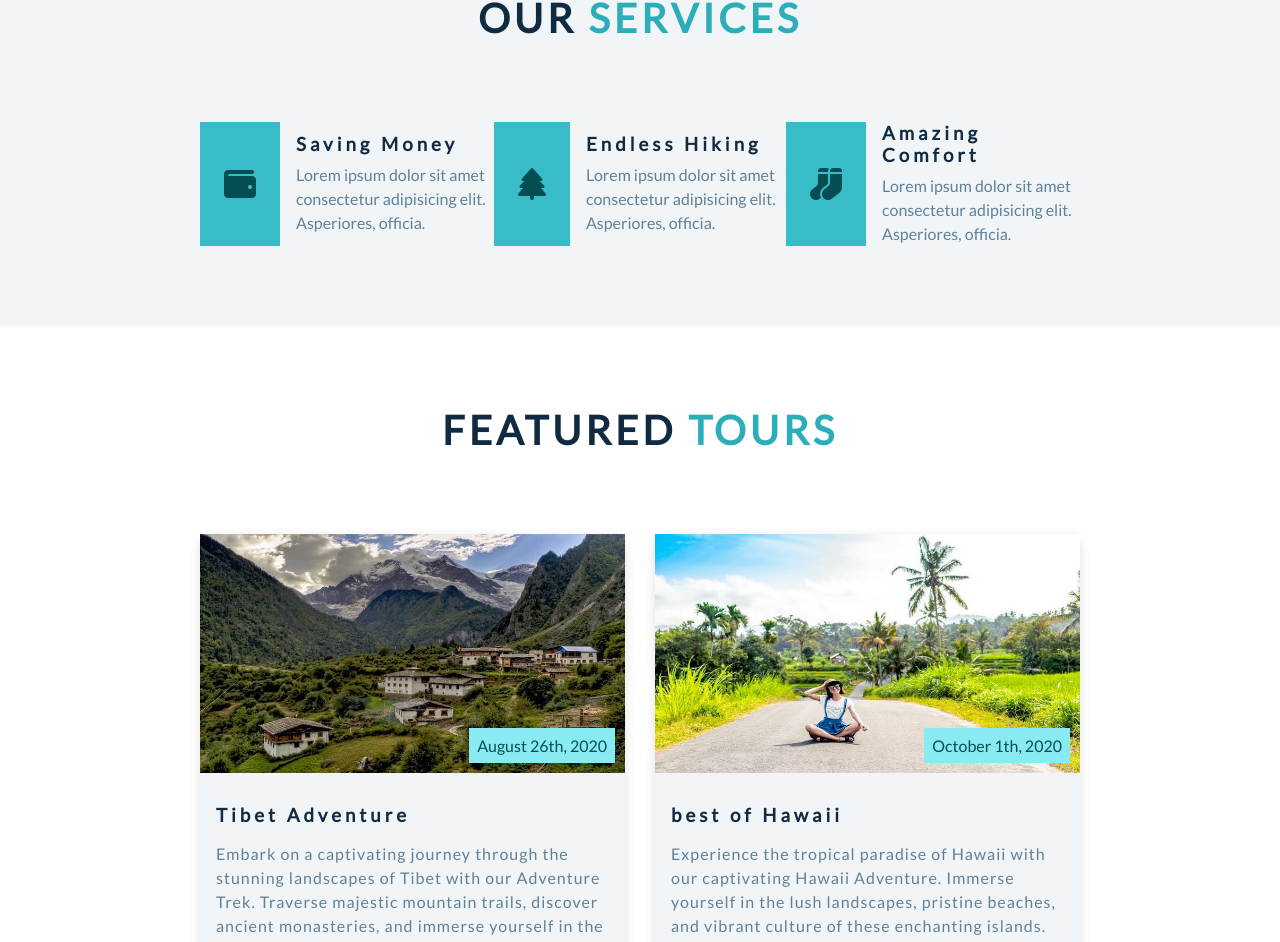
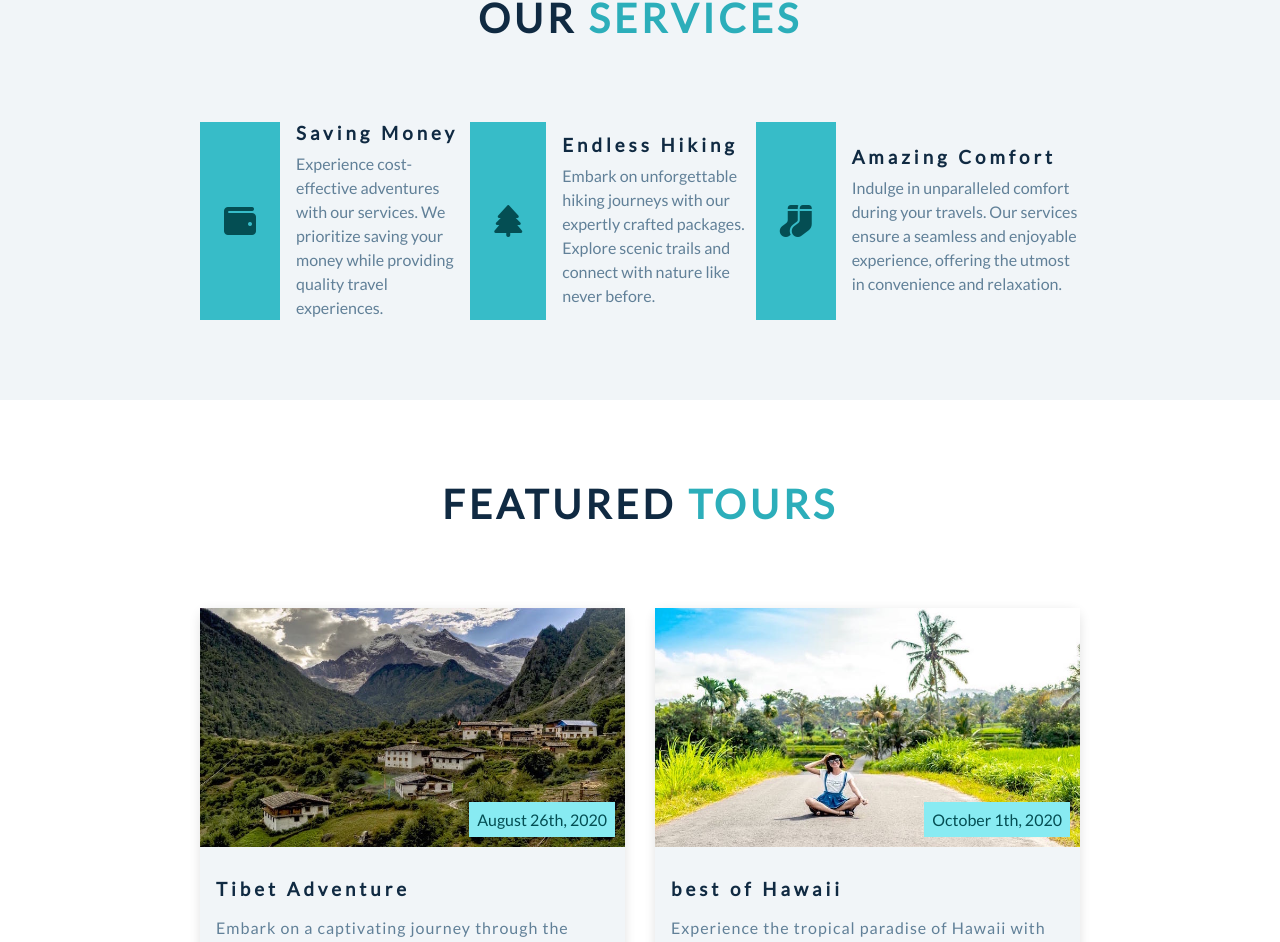
Before and after one commit to Amir2210/GlobeTrek---Tour-Company, a React (Vite) app: page / in a window 1280 px wide. Shown: the part 1566-2508 px from the top of the page. Built offline with nearby package versions, Linux system fonts and the light colour scheme.

Commit message:
Change the lorem ispum the a real sentences

```diff
--- a/src/cmps/Services.jsx
+++ b/src/cmps/Services.jsx
@@ -9,7 +9,7 @@ export function Services() {
           </div>
           <div className="content">
             <h3>Saving Money</h3>
-            <p>Lorem ipsum dolor sit amet consectetur adipisicing elit. Asperiores, officia.</p>
+            <p>Experience cost-effective adventures with our services. We prioritize saving your money while providing quality travel experiences.</p>
           </div>
         </div>
         <div className="box box1">
@@ -18,7 +18,7 @@ export function Services() {
           </div>
           <div className="content">
             <h3>Endless Hiking</h3>
-            <p>Lorem ipsum dolor sit amet consectetur adipisicing elit. Asperiores, officia.</p>
+            <p>Embark on unforgettable hiking journeys with our expertly crafted packages. Explore scenic trails and connect with nature like never before.</p>
           </div>
         </div>
         <div className="box box1">
@@ -27,7 +27,7 @@ export function Services() {
           </div>
           <div className="content">
             <h3>Amazing Comfort</h3>
-            <p>Lorem ipsum dolor sit amet consectetur adipisicing elit. Asperiores, officia.</p>
+            <p>Indulge in unparalleled comfort during your travels. Our services ensure a seamless and enjoyable experience, offering the utmost in convenience and relaxation.</p>
           </div>
         </div>
       </div>
```
